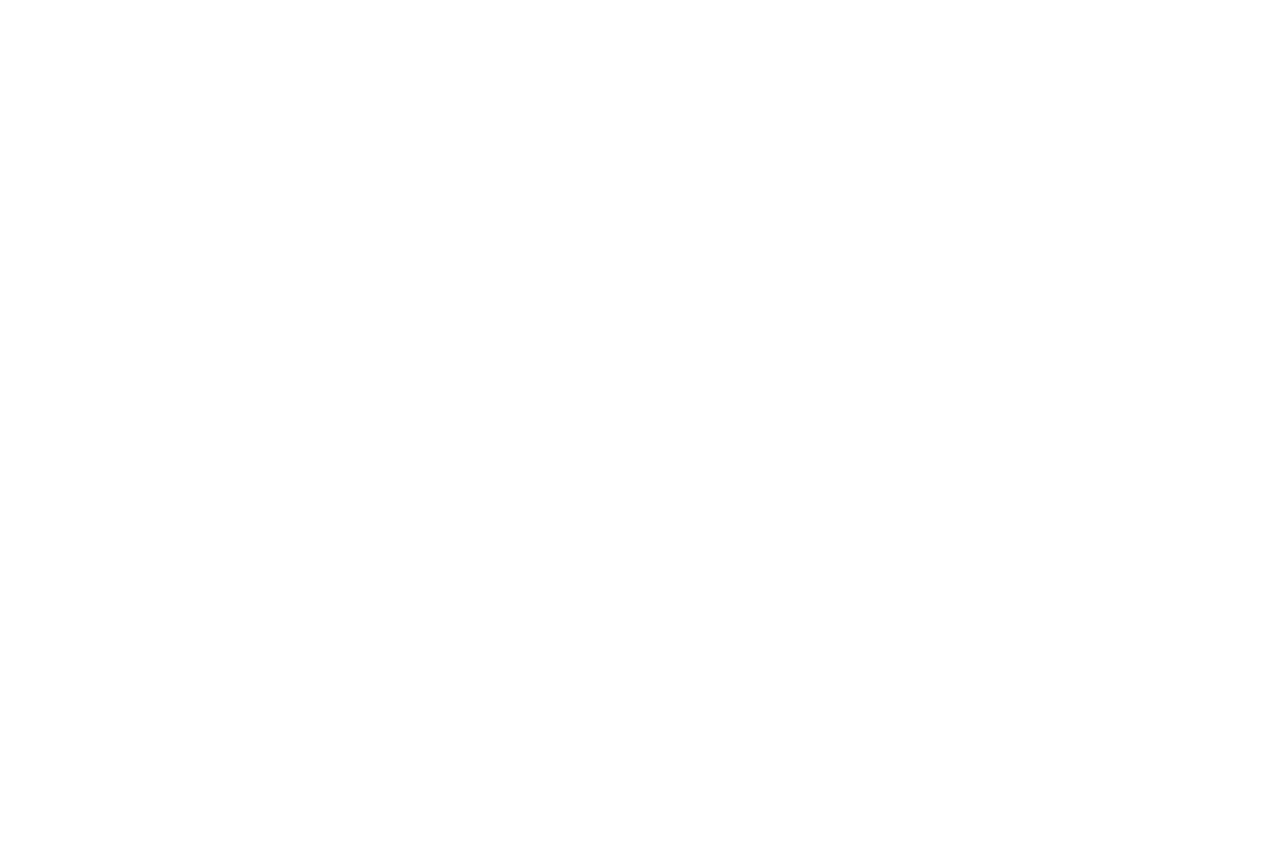
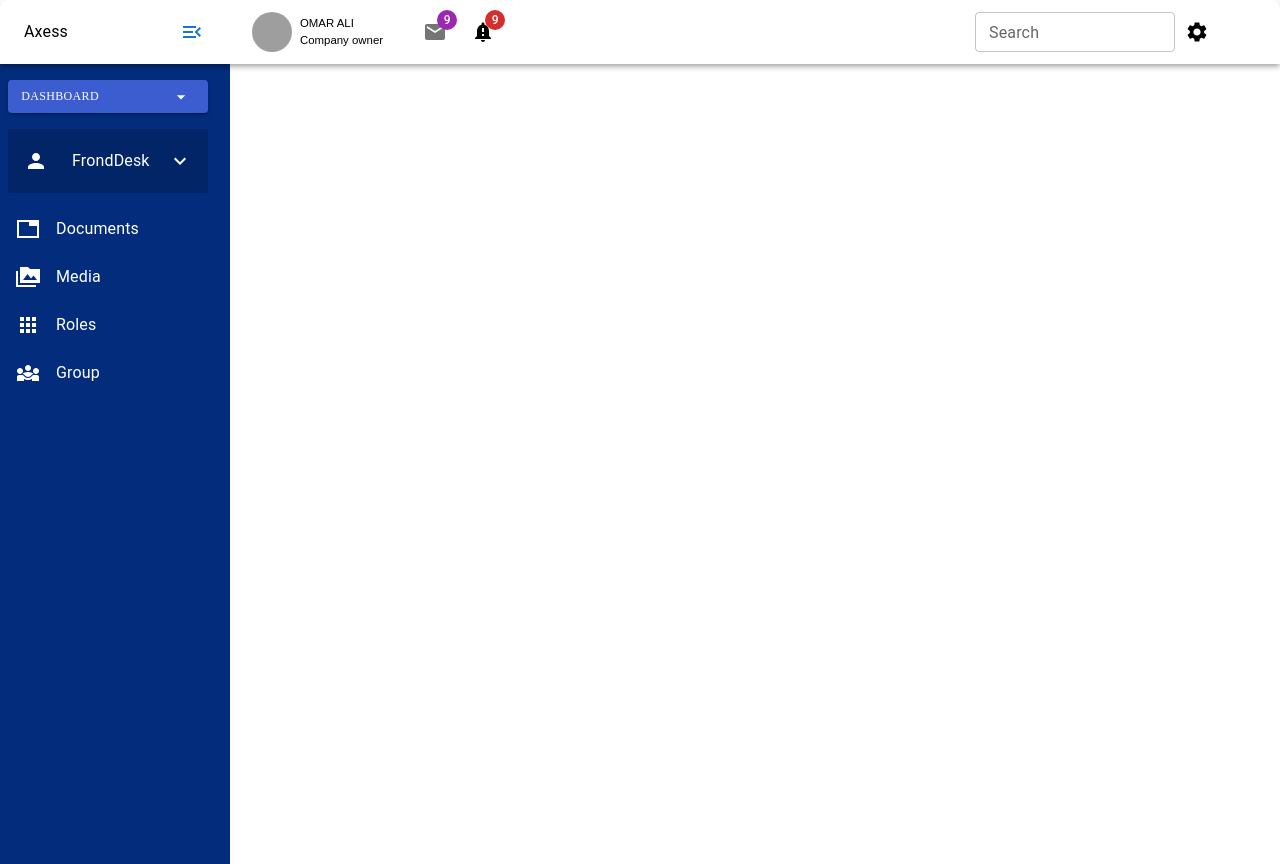
Before and after one commit to nivethaaxess/CRM-Project, a React (Create React App) app: page / in a window 1280 px wide. Before the commit this address had no page. Before the commit the page ends 800 px from the top, so only its background shows below. Built offline with nearby package versions, Linux system fonts and the light colour scheme; grey boxes are pictures that could not be loaded.

Commit message:
sai 4 changes

```diff
--- a/src/App.js
+++ b/src/App.js
@@ -1,4 +1,4 @@
-  import React from 'react';
+  import React, { useState } from 'react';
   import { BrowserRouter, Routes, Route } from 'react-router-dom';
   import Profile from './Profile/profile';
   // import './App.css';
@@ -13,20 +13,23 @@
   import { Box } from '@mui/joy';
 
   function App() {
+
+    const [login,setLogin] =useState('');
+
     return (
       <div >
         <div >
           {/* <Dashboard /> */}
           <div>
-          {/* <Navbar/> */}
+          <Navbar/>
           </div>
           <div className='box2'>
-          {/* <Menu/> */}
+          <Menu/>
           <Box>
 
             <Routes>
 
-              <Route path="/login" element={<LoginPage />} />
+              {/* <Route path="/login" element={<LoginPage />} /> */}
               {/* <Route path="/dashboard" element={<Dashboard />} />  */}
 
               <Route path="/profile" element={<Profile />} />
```
